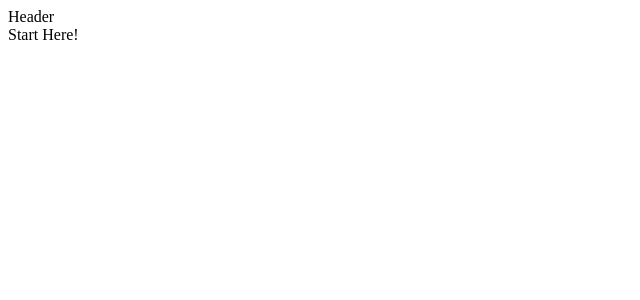
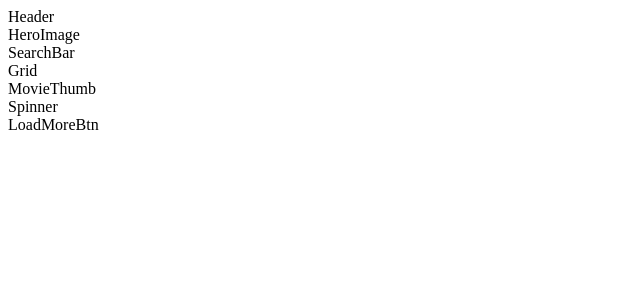
Before and after one commit to abhie-lp/RMDB, a React (Create React App) app: page / in a window 1280 px wide. Shown: the top 300 px of the page, without its empty margins (0-640 px from the left). Built offline with nearby package versions, Linux system fonts and the light colour scheme.

Commit message:
Create home page components

```diff
--- a/src/components/App.js
+++ b/src/components/App.js
@@ -1,6 +1,12 @@
 import React from 'react';
 import Header from "./elements/Header";
+import Home from './Home';
 
-const App = () => <div><Header />Start Here!</div>;
+const App = () => (
+    <>
+    <Header />
+    <Home />
+    </>
+);
 
 export default App;
--- /dev/null
+++ b/src/components/Home.js
@@ -0,0 +1,21 @@
+import React from "react";
+
+import Grid from "./elements/Grid";
+import HeroImage from "./elements/HeroImage";
+import LoadMoreBtn from "./elements/LoadMoreBtn";
+import MovieThumb from "./elements/MovieThumb";
+import SearchBar from "./elements/SearchBar";
+import Spinner from "./elements/Spinner";
+
+const Home = () => (
+    <>
+        <HeroImage />
+        <SearchBar />
+        <Grid />
+        <MovieThumb />
+        <Spinner />
+        <LoadMoreBtn />
+    </>
+)
+
+export default Home;
--- /dev/null
+++ b/src/components/elements/Grid.js
@@ -0,0 +1,5 @@
+import React from "react";
+
+const Grid = () => <div>Grid</div>
+
+export default Grid;
--- /dev/null
+++ b/src/components/elements/HeroImage.js
@@ -0,0 +1,5 @@
+import React from "react";
+
+const HeroImage = () => <div>HeroImage</div>
+
+export default HeroImage;
--- /dev/null
+++ b/src/components/elements/LoadMoreBtn.js
@@ -0,0 +1,5 @@
+import React from "react";
+
+const LoadMoreBtn = () => <div>LoadMoreBtn</div>
+
+export default LoadMoreBtn;
--- /dev/null
+++ b/src/components/elements/MovieThumb.js
@@ -0,0 +1,5 @@
+import React from "react";
+
+const MovieThumb = () => <div>MovieThumb</div>
+
+export default MovieThumb;
--- /dev/null
+++ b/src/components/elements/SearchBar.js
@@ -0,0 +1,5 @@
+import React from "react";
+
+const SearchBar = () => <div>SearchBar</div>
+
+export default SearchBar;
--- /dev/null
+++ b/src/components/elements/Spinner.js
@@ -0,0 +1,5 @@
+import React from "react";
+
+const Spinner = () => <div>Spinner</div>
+
+export default Spinner;
```
